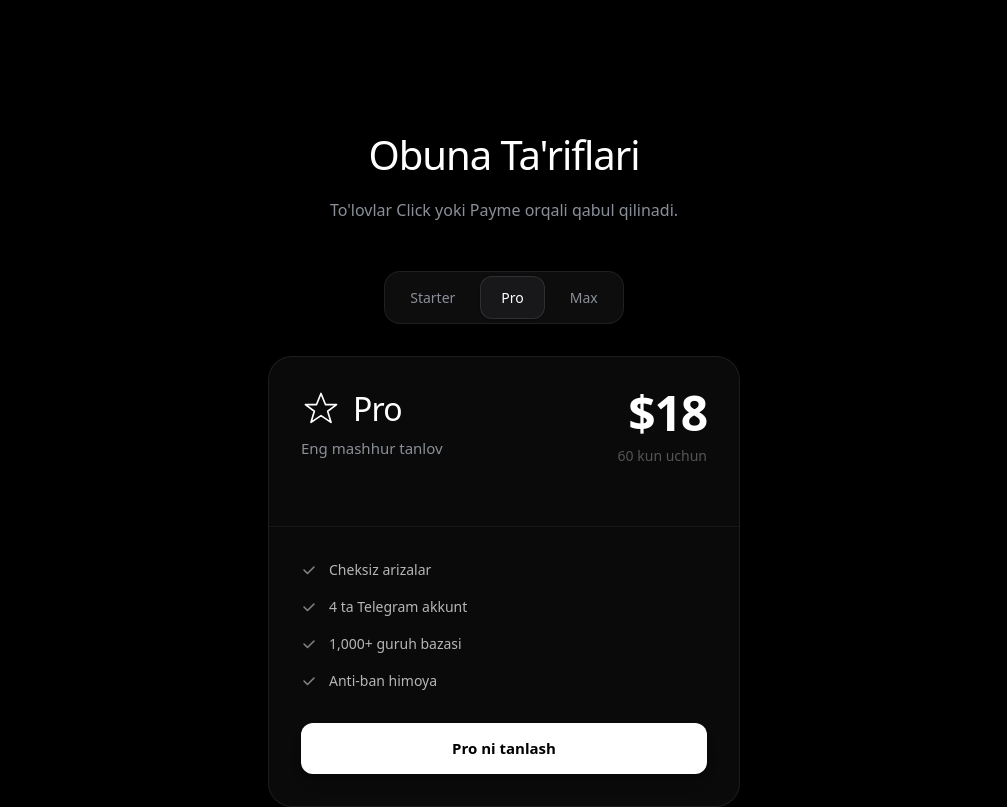
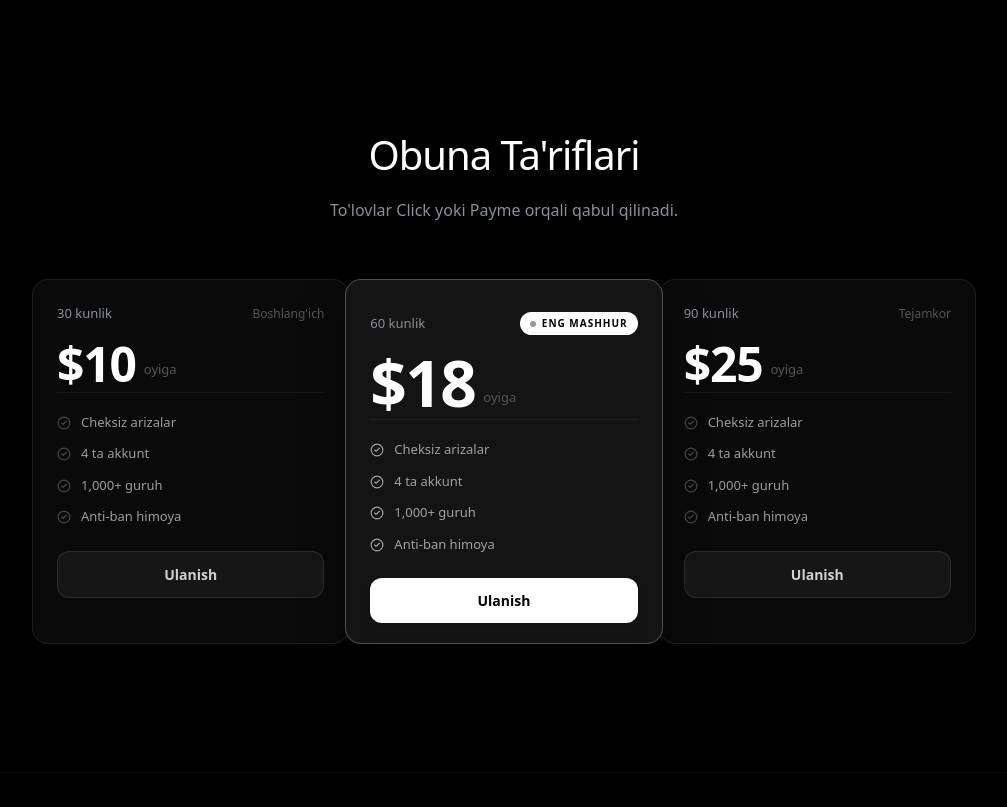
Before and after one commit to jooshaa/a4logisticsLanding, a Next.js app: page / in a window 1280 px wide. Shown: the part 2060-2867 px from the top of the page, without its empty margins (136-1143 px from the left). Built offline with nearby package versions, Linux system fonts and the light colour scheme.

Commit message:
Pricing: separate layout for mobile and desktop. Keep Claude-style single card on mobile, restore 3-col on desktop

```diff
--- a/app/page.tsx
+++ b/app/page.tsx
@@ -246,15 +246,16 @@ export default function Home() {
 
       {/* ── PRICING ──────────────────────────────────────────────────────── */}
       <section className="py-20 sm:py-32 relative bg-black border-t border-white/5">
-        <div className="max-w-[520px] mx-auto px-4 sm:px-6">
-          <div className="text-center mb-10 sm:mb-12">
+        <div className="max-w-[1000px] mx-auto px-4 sm:px-6">
+          <div className="text-center mb-10 sm:mb-14">
             <h2 className="text-[28px] sm:text-[40px] font-medium text-white mb-3 tracking-tight">Obuna Ta'riflari</h2>
-            <p className="text-[14px] sm:text-[16px] text-[#8A8F98] leading-relaxed">
+            <p className="text-[14px] sm:text-[16px] text-[#8A8F98] max-w-[420px] mx-auto leading-relaxed">
               To'lovlar Click yoki Payme orqali qabul qilinadi.
             </p>
           </div>
 
-          {/* ── Tab switcher ── */}
+          {/* ── Mobile: Tab switcher ── */}
+          <div className="sm:hidden max-w-[420px] mx-auto">
             {(() => {
               const plans = [
                 {
@@ -311,7 +312,7 @@ export default function Home() {
                         <button
                           key={i}
                           onClick={() => setSelectedPlan(i)}
-                        className={`px-5 py-2.5 rounded-xl text-[14px] font-medium transition-all duration-200
+                          className={`px-4 py-2 rounded-xl text-[13px] font-medium transition-all duration-200
                             ${selectedPlan === i
                               ? 'bg-[#18181B] text-white shadow-sm border border-white/10'
                               : 'text-[#8A8F98] hover:text-white border border-transparent'
@@ -325,24 +326,24 @@ export default function Home() {
 
                   {/* Single plan card */}
                   <div className="rounded-3xl border border-white/[0.08] bg-[#0A0A0A] overflow-hidden">
-                  <div className="px-6 sm:px-8 pt-6 sm:pt-8 pb-6 sm:pb-7">
+                    <div className="px-6 pt-6 pb-6">
 
                       <div className="flex items-start justify-between mb-8">
                         {/* Left: Icon, Name, Subtitle */}
                         <div>
                           <div className="flex items-center gap-3 mb-2">
                             <div className="text-white">{plan.icon}</div>
-                          <h3 className="text-[28px] sm:text-[32px] font-medium tracking-tight text-white leading-none">{plan.name}</h3>
+                            <h3 className="text-[28px] font-medium tracking-tight text-white leading-none">{plan.name}</h3>
                           </div>
-                        <p className="text-[14px] sm:text-[15px] text-[#8A8F98]">{plan.subtitle}</p>
+                          <p className="text-[14px] text-[#8A8F98]">{plan.subtitle}</p>
                         </div>
 
                         {/* Right: Price, Period */}
                         <div className="text-right">
-                        <div className="text-[40px] sm:text-[48px] font-semibold text-white tracking-tight leading-none mb-2">
+                          <div className="text-[40px] font-semibold text-white tracking-tight leading-none mb-2">
                             {plan.price}
                           </div>
-                        <p className="text-[13px] sm:text-[14px] text-[#555]">{plan.period}</p>
+                          <p className="text-[13px] text-[#555]">{plan.period}</p>
                         </div>
                       </div>
                     </div>
@@ -351,7 +352,7 @@ export default function Home() {
                     <div className="h-px bg-white/[0.06]" />
 
                     {/* Features & CTA */}
-                  <div className="px-6 sm:px-8 py-6 sm:py-8 flex flex-col h-full">
+                    <div className="px-6 py-6 flex flex-col h-full">
                       <ul className="space-y-4 mb-8 flex-grow">
                         {plan.features.map((item, j) => (
                           <li key={j} className="flex items-center gap-3 text-[14px] text-white/70">
@@ -377,6 +378,79 @@ export default function Home() {
                 </>
               );
             })()}
+          </div>
+
+          {/* ── Desktop: Original 3-column layout ── */}
+          <div className="hidden sm:flex flex-row items-stretch justify-center gap-0">
+            {[
+              { days: "30 kunlik", desc: "Boshlang'ich", price: "$10", sub: "oyiga", featured: false },
+              { days: "60 kunlik", desc: "Eng mashhur",  price: "$18", sub: "oyiga", featured: true  },
+              { days: "90 kunlik", desc: "Tejamkor",     price: "$25", sub: "oyiga", featured: false }
+            ].map((plan, i) => (
+              <div
+                key={i}
+                className={`relative flex flex-col w-1/3 rounded-2xl border transition-all duration-300
+                  ${plan.featured
+                    ? 'border-white/25 bg-[#141414] -mx-1 shadow-2xl shadow-black/60 z-10'
+                    : 'border-white/[0.08] bg-[#0A0A0A] hover:border-white/15'
+                  }`}
+              >
+                {/* Card top */}
+                <div className={`px-6 pt-6 pb-5 ${plan.featured ? 'pt-8' : ''}`}>
+                  <div className="flex items-center justify-between mb-4">
+                    <span className="text-[13px] font-medium text-[#8A8F98]">{plan.days}</span>
+                    {plan.featured && (
+                      <span className="inline-flex items-center gap-1.5 bg-white text-black text-[10px] font-bold tracking-widest uppercase px-2.5 py-1 rounded-full">
+                        <span className="w-1.5 h-1.5 rounded-full bg-black/40" />
+                        {plan.desc}
+                      </span>
+                    )}
+                    {!plan.featured && (
+                      <span className="text-[12px] text-[#555]">{plan.desc}</span>
+                    )}
+                  </div>
+
+                  {/* Price */}
+                  <div className="flex items-end gap-2 mb-1">
+                    <span className={`font-semibold tracking-tight text-white leading-none ${plan.featured ? 'text-[64px]' : 'text-[48px]'}`}>
+                      {plan.price}
+                    </span>
+                    <span className="text-[13px] text-[#555] mb-2">{plan.sub}</span>
+                  </div>
+                  <div className="h-px bg-white/[0.06] mb-5" />
+
+                  {/* Features */}
+                  <ul className="grid grid-cols-1 gap-3 mb-6">
+                    {[
+                      "Cheksiz arizalar",
+                      "4 ta akkunt",
+                      "1,000+ guruh",
+                      "Anti-ban himoya"
+                    ].map((item, j) => (
+                      <li key={j} className="flex items-center gap-2.5 text-[13px] text-white/60">
+                        <CheckCircle2 className={`w-3.5 h-3.5 flex-shrink-0 ${plan.featured ? 'text-white/60' : 'text-white/25'}`} />
+                        {item}
+                      </li>
+                    ))}
+                  </ul>
+
+                  {/* CTA */}
+                  <a
+                    href="https://t.me/a4logistics_bot"
+                    target="_blank"
+                    rel="noopener noreferrer"
+                    className={`w-full py-3 rounded-xl text-[14px] font-semibold transition-all duration-200 text-center block mt-auto
+                      ${plan.featured
+                        ? 'bg-white text-black hover:bg-white/90 shadow-lg'
+                        : 'bg-white/5 border border-white/10 text-white/80 hover:bg-white/10 hover:text-white'
+                      }`}
+                  >
+                    Ulanish
+                  </a>
+                </div>
+              </div>
+            ))}
+          </div>
         </div>
       </section>
 
```
Lines whose indentation alone changed are shown as unchanged.
